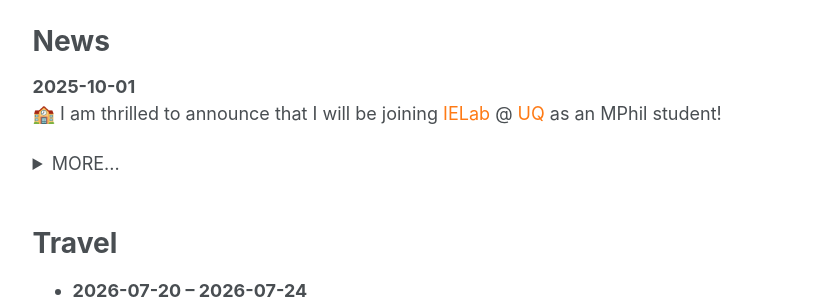
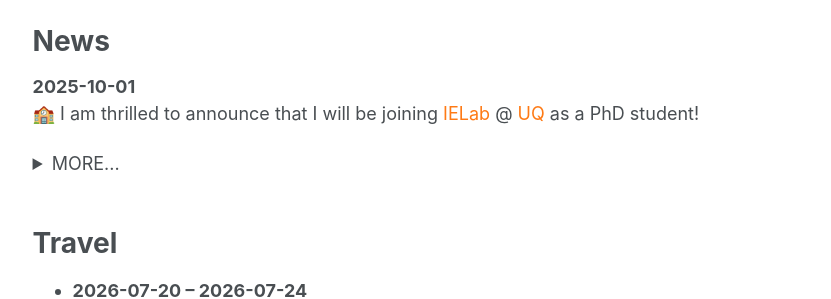
Before and after one commit to chutingyu/chutingyu.github.io, a Jekyll site: the page built from _pages/about.md, in a window 1280 px wide. Shown: the part 733-1032 px from the top of the page, without its empty margins (249-1080 px from the left). Built offline with Jekyll 4.4.1, drawn with Linux system fonts in a browser that asks for light colours.

Commit message:
update PhD announcement

```diff
--- a/_pages/about.md
+++ b/_pages/about.md
@@ -24,7 +24,7 @@ Chuting publishes her research at leading international conferences in Informati
 
 
 # News
-<b>2025-10-01</b> <br> 🏫 I am thrilled to announce that I will be joining <a href="http://ielab.io/" target="_blank">IELab</a> @ <a href="https://www.uq.edu.au/" target="_blank">UQ</a> as an MPhil student!
+<b>2025-10-01</b> <br> 🏫 I am thrilled to announce that I will be joining <a href="http://ielab.io/" target="_blank">IELab</a> @ <a href="https://www.uq.edu.au/" target="_blank">UQ</a> as a PhD student!
 <details class="page__news">
   <summary>MORE...</summary>
   <ul>
```
